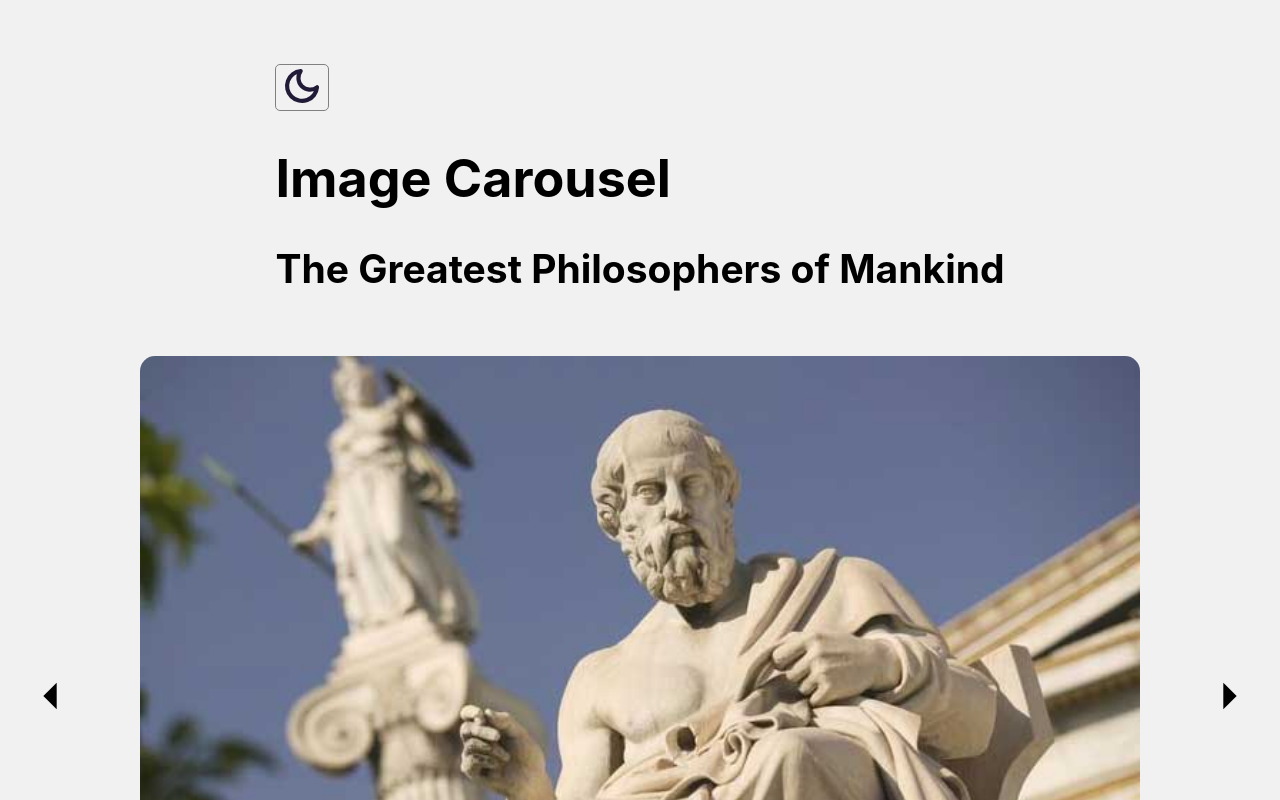
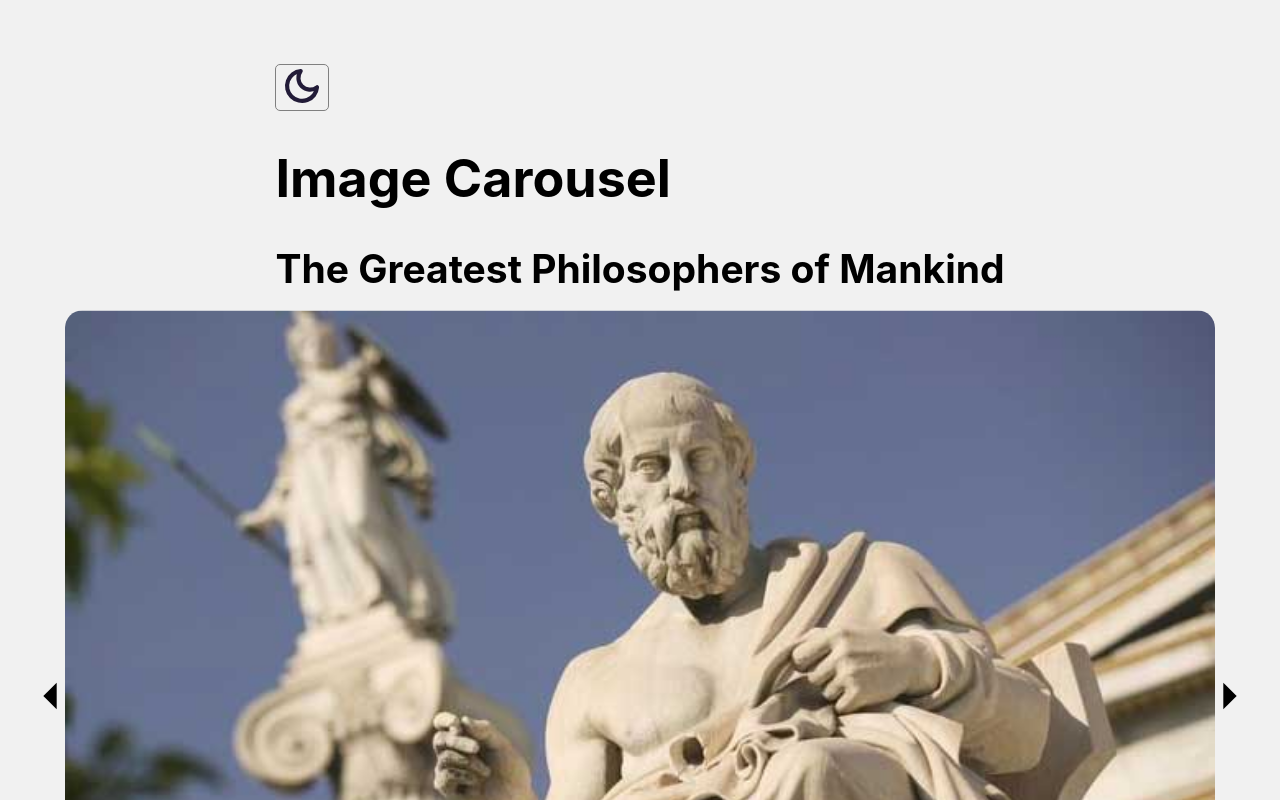
Before and after one commit to RubesWorld/upstatement-challenge, a React (Create React App) app: page / in a window 1280 px wide. Shown: the top 800 px of the page. Built offline with nearby package versions, Linux system fonts and the light colour scheme.

Commit message:
Added animation for image carousel

```diff
--- a/src/app.scss
+++ b/src/app.scss
@@ -61,6 +61,16 @@
       height: 180px;
     }
   }
+  .picture {
+    opacity: 0;
+    transition-duration: 1s ease;
+  }
+
+  .picture.active {
+    opacity: 1;
+    transition-duration: 0.8s;
+    transform: scale(1.15);
+  }
   .arrow-fill-dark {
     fill: white;
   }
@@ -97,10 +107,16 @@
     }
     @media screen and (min-width: 500px) and (max-width: 700px) {
       top: 12%;
+      &:hover {
+        transform: none;
+      }
     }
     @media screen and (max-width: 499px) {
       top: 5%;
       right: 10px;
+      &:hover {
+        transform: none;
+      }
     }
   }
 }
@@ -164,6 +180,16 @@
       height: 180px;
     }
   }
+  .picture {
+    opacity: 0;
+    transition-duration: 1s ease;
+  }
+
+  .picture.active {
+    opacity: 1;
+    transition-duration: 0.8s;
+    transform: scale(1.15);
+  }
   .arrow-fill {
     fill: #000000;
   }
--- a/src/components/Carousel.js
+++ b/src/components/Carousel.js
@@ -21,7 +21,7 @@ function Carousel({ mode }) {
         {images.map((image, index) => {
           return (
             <div
-              className={index === position ? "image active" : "slide"}
+              className={index === position ? "picture active" : "picture"}
               key={index}
             >
               {/* if the index matches the position, it will only show that image  */}
```
